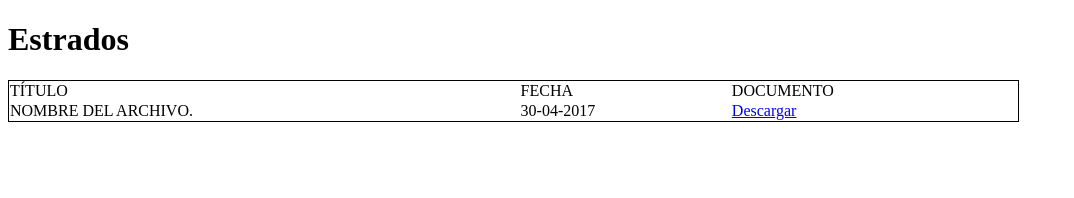
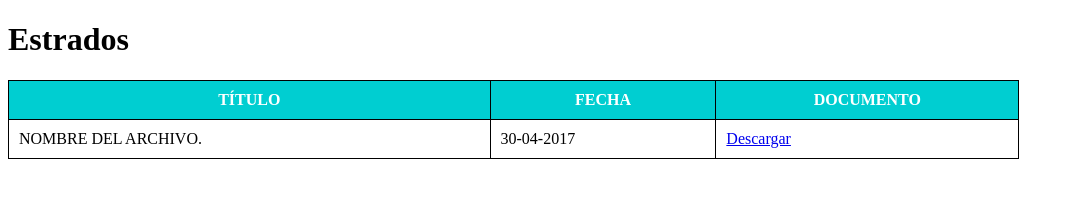
Before and after one commit to egermancruz/NAP, a plain HTML site: page Transparencia/indxestrados.html in a window 1280 px wide. Shown: the whole page, without its empty margins (0-1074 px from the left). Drawn offline with Linux system fonts and the light colour scheme.

Commit message:
nuevo estado3
problemas con sincronización

```diff
--- a/Transparencia/indxestrados.html
+++ b/Transparencia/indxestrados.html
@@ -4,23 +4,24 @@
     <meta charset="utf-8">
     <title></title>
     <style>
-      table {
+      table, th, td {
          border: 1px solid black;
          border-collapse: collapse;
          padding: 10px;
        }
-       th{
-        background-color: #fff;
-       }
+       th {
+         background-color: #00CED1;
+         color: white;
+        }
     </style>
   </head>
   <body>
     <h1>Estrados</h1>
     <table class="bordes" style="width:80%">
       <tr>
-       <td>TÍTULO</td>
-       <td>FECHA</td>
-       <td>DOCUMENTO</td>
+       <th>TÍTULO</td>
+       <th>FECHA</td>
+       <th>DOCUMENTO</td>
      </tr>
 
      <tr>
```
